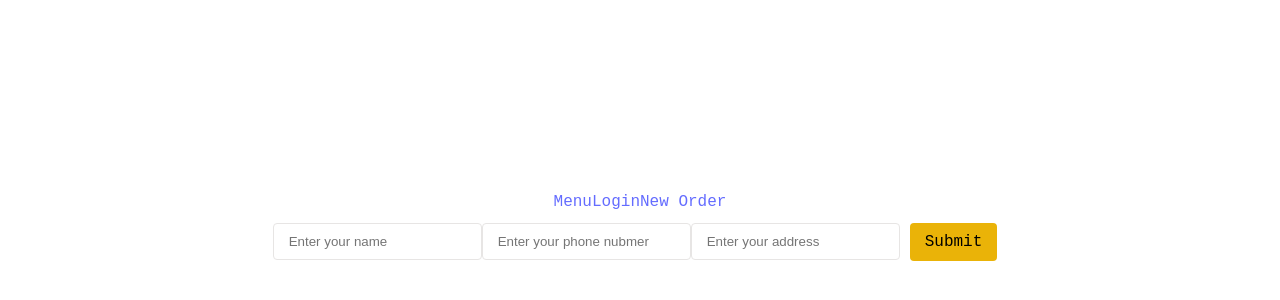
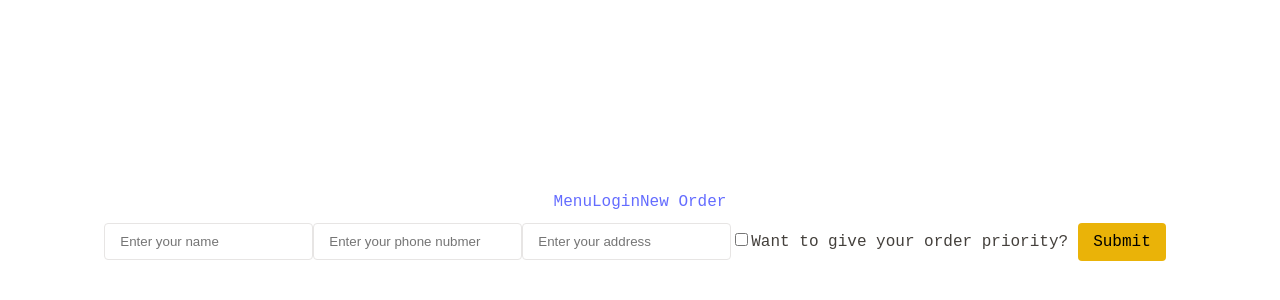
Before and after one commit to alekseykorotenko/react_hw, a React (Vite) app: page /order/new in a window 1280 px wide. Shown: the part 168-468 px from the top of the page. Built offline with nearby package versions, Linux system fonts and the light colour scheme.

Commit message:
add priority

```diff
--- a/src/pages/Order/Order.jsx
+++ b/src/pages/Order/Order.jsx
@@ -23,6 +23,8 @@ const Order = () => {
       <input type='text' {...register('userName')} placeholder='Enter your name' />
       <input type='tel' {...register('phone')} placeholder='Enter your phone nubmer' />
       <input type='text' {...register('address')} placeholder='Enter your address' />
+      <input type='checkbox' {...register('priority')} id='priority' />
+      <label htmlFor='priority'>Want to give your order priority?</label>
       <button>Submit</button>
     </form>
   );
```
